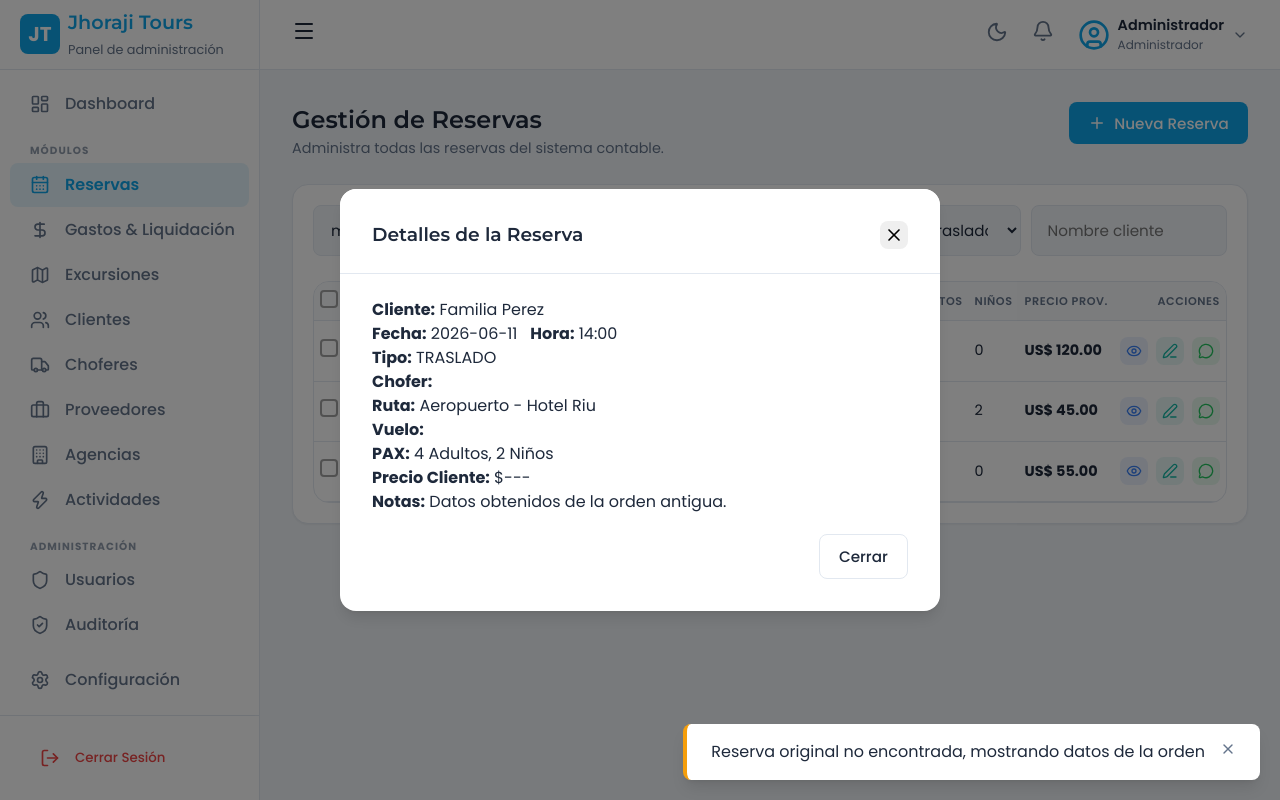
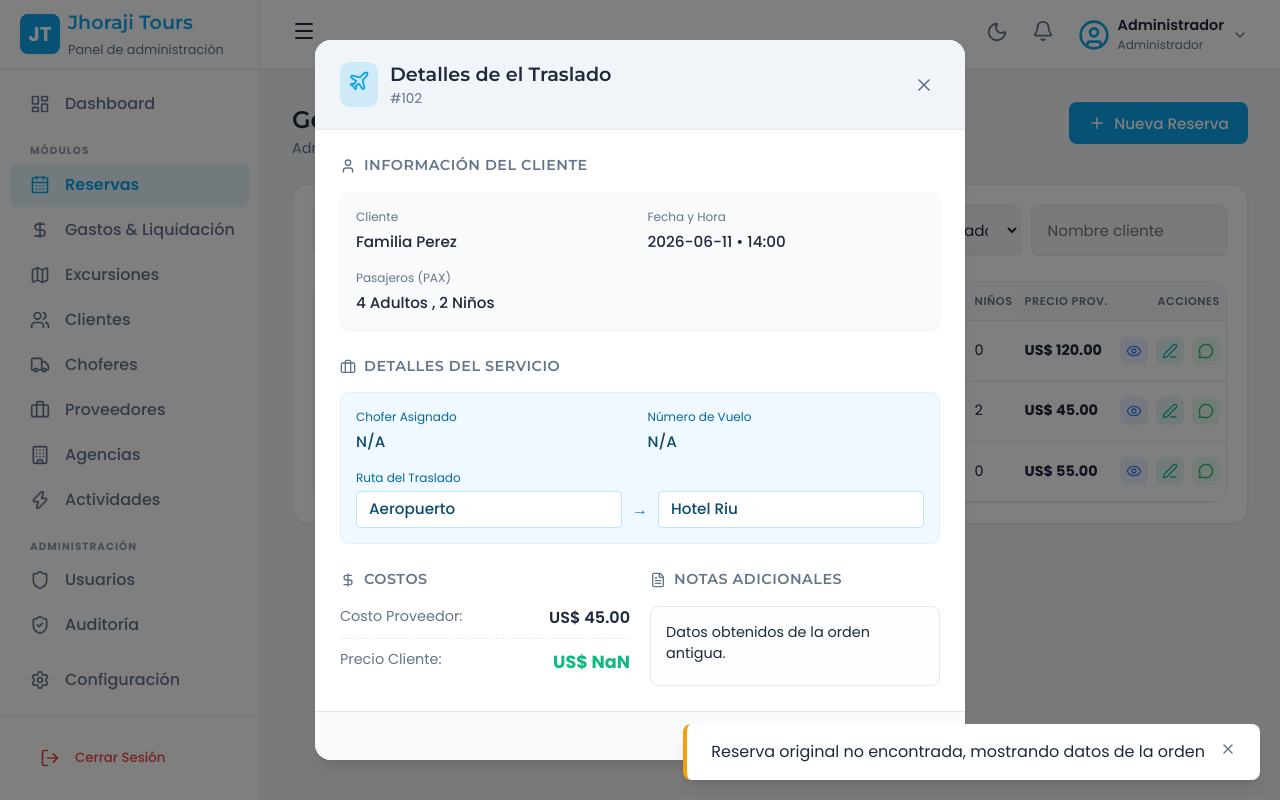
Before and after one commit to mayelingarcia1906-wq/JhorajiTours, a React (Vite) app: page /#/bookings in a window 1280 px wide. Both pictures are taken after a click on the button 1134 px from the left and 411 px from the top of the page. Built offline with nearby package versions, Linux system fonts and the light colour scheme.

Commit message:
Redesign view modal to match system aesthetics

```diff
--- a/src/pages/BookingsPage.jsx
+++ b/src/pages/BookingsPage.jsx
@@ -1,5 +1,5 @@
 import { useMemo, useState, useEffect } from 'react';
-import { Calendar, DollarSign, Edit3, Eraser, Eye, MapPin, Plus, Search, Trash2, User, Users, X, ArrowLeft } from 'lucide-react';
+import { Calendar, DollarSign, Edit3, Eraser, Eye, MapPin, Plus, Search, Trash2, User, Users, X, ArrowLeft, FileText, Clock, Plane, Briefcase } from 'lucide-react';
 import { useLanguage } from '../context/LanguageContext';
 import { useToast } from '../context/ToastContext';
 import OrdersPage from './OrdersPage';
@@ -307,35 +307,130 @@ const BookingsPage = () => {
       <OrdersPage hideHeader={true} onEditOrder={handleEditOrder} onViewOrder={handleViewOrder} />
 
       {viewingBooking && (
-        <div className="modal-overlay">
-          <div className="modal-content" style={{ maxWidth: '600px' }}>
-            <div className="d-flex justify-content-between align-items-center mb-4">
-              <h3 style={{ margin: 0 }}>Detalles de la Reserva</h3>
-              <button className="btn" style={{ padding: '4px' }} onClick={() => setViewingBooking(null)}><X size={20}/></button>
+        <div className="modal-overlay" style={{ padding: '20px' }}>
+          <div className="modal-content" style={{ maxWidth: '650px', width: '100%', borderRadius: 'var(--radius-lg)', padding: 0, overflow: 'hidden' }}>
+            <div style={{ backgroundColor: 'var(--bg-color)', borderBottom: '1px solid var(--border-color)', padding: '20px 25px', display: 'flex', justifyContent: 'space-between', alignItems: 'center' }}>
+              <div style={{ display: 'flex', alignItems: 'center', gap: '12px' }}>
+                <div style={{ backgroundColor: viewingBooking.type === 'ACTIVIDAD' ? 'rgba(34, 197, 94, 0.15)' : 'rgba(14, 165, 233, 0.15)', color: viewingBooking.type === 'ACTIVIDAD' ? '#16a34a' : '#0ea5e9', padding: '8px', borderRadius: '10px' }}>
+                  {viewingBooking.type === 'ACTIVIDAD' ? <MapPin size={22} /> : <Plane size={22} />}
                 </div>
                 <div>
-              <p><strong>Cliente:</strong> {viewingBooking.customer}</p>
-              <p><strong>Fecha:</strong> {viewingBooking.date} &nbsp; <strong>Hora:</strong> {viewingBooking.time}</p>
-              <p><strong>Tipo:</strong> {viewingBooking.type}</p>
+                  <h3 style={{ margin: 0, color: 'var(--text-dark)', fontSize: '1.2rem', fontWeight: 600 }}>Detalles de {viewingBooking.type === 'ACTIVIDAD' ? 'la Actividad' : 'el Traslado'}</h3>
+                  <p style={{ margin: 0, color: 'var(--text-light)', fontSize: '0.85rem' }}>#{viewingBooking.id || 'RES-000'}</p>
+                </div>
+              </div>
+              <button className="btn" style={{ padding: '6px', backgroundColor: '#f1f5f9', borderRadius: '50%', color: 'var(--text-light)', border: 'none' }} onClick={() => setViewingBooking(null)}>
+                <X size={20}/>
+              </button>
+            </div>
+
+            <div style={{ padding: '25px', display: 'flex', flexDirection: 'column', gap: '25px', maxHeight: '75vh', overflowY: 'auto' }}>
+
+              {/* Información General */}
+              <div>
+                <h4 style={{ fontSize: '0.9rem', color: 'var(--text-light)', textTransform: 'uppercase', letterSpacing: '0.5px', marginBottom: '15px', display: 'flex', alignItems: 'center', gap: '8px' }}>
+                  <User size={16} /> Información del Cliente
+                </h4>
+                <div style={{ display: 'grid', gridTemplateColumns: 'repeat(auto-fit, minmax(200px, 1fr))', gap: '15px', backgroundColor: '#f8fafc', padding: '15px', borderRadius: 'var(--radius-md)', border: '1px solid #f1f5f9' }}>
+                  <div>
+                    <label style={{ display: 'block', fontSize: '0.75rem', color: 'var(--text-light)', marginBottom: '4px' }}>Cliente</label>
+                    <span style={{ fontSize: '0.95rem', color: 'var(--text-dark)', fontWeight: 500 }}>{viewingBooking.customer}</span>
+                  </div>
+                  <div>
+                    <label style={{ display: 'block', fontSize: '0.75rem', color: 'var(--text-light)', marginBottom: '4px' }}>Fecha y Hora</label>
+                    <span style={{ fontSize: '0.95rem', color: 'var(--text-dark)', fontWeight: 500 }}>{viewingBooking.date} {viewingBooking.time ? `• ${viewingBooking.time}` : ''}</span>
+                  </div>
+                  <div>
+                    <label style={{ display: 'block', fontSize: '0.75rem', color: 'var(--text-light)', marginBottom: '4px' }}>Pasajeros (PAX)</label>
+                    <span style={{ fontSize: '0.95rem', color: 'var(--text-dark)', fontWeight: 500 }}>{viewingBooking.pax} Adultos {viewingBooking.children > 0 ? `, ${viewingBooking.children} Niños` : ''}</span>
+                  </div>
+                  {viewingBooking.language && (
+                    <div>
+                      <label style={{ display: 'block', fontSize: '0.75rem', color: 'var(--text-light)', marginBottom: '4px' }}>Idioma</label>
+                      <span style={{ fontSize: '0.95rem', color: 'var(--text-dark)', fontWeight: 500 }}>{viewingBooking.language}</span>
+                    </div>
+                  )}
+                </div>
+              </div>
+
+              {/* Detalles del Servicio */}
+              <div>
+                <h4 style={{ fontSize: '0.9rem', color: 'var(--text-light)', textTransform: 'uppercase', letterSpacing: '0.5px', marginBottom: '15px', display: 'flex', alignItems: 'center', gap: '8px' }}>
+                  <Briefcase size={16} /> Detalles del Servicio
+                </h4>
+                <div style={{ display: 'grid', gridTemplateColumns: 'repeat(auto-fit, minmax(200px, 1fr))', gap: '15px', backgroundColor: '#f0f9ff', padding: '15px', borderRadius: 'var(--radius-md)', border: '1px solid #e0f2fe' }}>
                   {viewingBooking.type === 'ACTIVIDAD' ? (
                     <>
-                  <p><strong>Tour/Actividad:</strong> {viewingBooking.tour}</p>
-                  <p><strong>Proveedor:</strong> {viewingBooking.provider}</p>
-                  <p><strong>Hotel:</strong> {viewingBooking.hotel}</p>
+                      <div style={{ gridColumn: '1 / -1' }}>
+                        <label style={{ display: 'block', fontSize: '0.75rem', color: '#0369a1', marginBottom: '4px' }}>Tour / Actividad</label>
+                        <span style={{ fontSize: '1.05rem', color: '#0c4a6e', fontWeight: 600 }}>{viewingBooking.tour || 'N/A'}</span>
+                      </div>
+                      <div>
+                        <label style={{ display: 'block', fontSize: '0.75rem', color: '#0369a1', marginBottom: '4px' }}>Proveedor</label>
+                        <span style={{ fontSize: '0.95rem', color: '#0c4a6e', fontWeight: 500 }}>{viewingBooking.provider || 'N/A'}</span>
+                      </div>
+                      <div>
+                        <label style={{ display: 'block', fontSize: '0.75rem', color: '#0369a1', marginBottom: '4px' }}>Hotel / Recogida</label>
+                        <span style={{ fontSize: '0.95rem', color: '#0c4a6e', fontWeight: 500 }}>{viewingBooking.hotel || 'N/A'}</span>
+                      </div>
                     </>
                   ) : (
                     <>
-                  <p><strong>Chofer:</strong> {viewingBooking.driver}</p>
-                  <p><strong>Ruta:</strong> {viewingBooking.pickupLocation} - {viewingBooking.dropoffLocation}</p>
-                  <p><strong>Vuelo:</strong> {viewingBooking.flightNumber}</p>
+                      <div>
+                        <label style={{ display: 'block', fontSize: '0.75rem', color: '#0369a1', marginBottom: '4px' }}>Chofer Asignado</label>
+                        <span style={{ fontSize: '0.95rem', color: '#0c4a6e', fontWeight: 500 }}>{viewingBooking.driver || 'N/A'}</span>
+                      </div>
+                      <div>
+                        <label style={{ display: 'block', fontSize: '0.75rem', color: '#0369a1', marginBottom: '4px' }}>Número de Vuelo</label>
+                        <span style={{ fontSize: '0.95rem', color: '#0c4a6e', fontWeight: 500 }}>{viewingBooking.flightNumber || 'N/A'}</span>
+                      </div>
+                      <div style={{ gridColumn: '1 / -1' }}>
+                        <label style={{ display: 'block', fontSize: '0.75rem', color: '#0369a1', marginBottom: '4px' }}>Ruta del Traslado</label>
+                        <div style={{ display: 'flex', alignItems: 'center', gap: '10px' }}>
+                          <span style={{ fontSize: '0.95rem', color: '#0c4a6e', fontWeight: 500, flex: 1, backgroundColor: 'white', padding: '6px 12px', borderRadius: '4px', border: '1px solid #bae6fd' }}>{viewingBooking.pickupLocation || 'N/A'}</span>
+                          <span style={{ color: '#0284c7' }}>→</span>
+                          <span style={{ fontSize: '0.95rem', color: '#0c4a6e', fontWeight: 500, flex: 1, backgroundColor: 'white', padding: '6px 12px', borderRadius: '4px', border: '1px solid #bae6fd' }}>{viewingBooking.dropoffLocation || 'N/A'}</span>
+                        </div>
+                      </div>
                     </>
                   )}
-              <p><strong>PAX:</strong> {viewingBooking.pax} Adultos, {viewingBooking.children} Niños</p>
-              <p><strong>Precio Cliente:</strong> ${viewingBooking.clientPrice}</p>
-              <p><strong>Notas:</strong> {viewingBooking.notes || 'N/A'}</p>
                 </div>
-            <div style={{ marginTop: '20px', display: 'flex', justifyContent: 'flex-end' }}>
-              <button className="btn btn-outline" onClick={() => setViewingBooking(null)}>Cerrar</button>
+              </div>
+
+              {/* Extras y Notas */}
+              <div style={{ display: 'grid', gridTemplateColumns: 'repeat(auto-fit, minmax(200px, 1fr))', gap: '20px' }}>
+                <div>
+                  <h4 style={{ fontSize: '0.9rem', color: 'var(--text-light)', textTransform: 'uppercase', letterSpacing: '0.5px', marginBottom: '15px', display: 'flex', alignItems: 'center', gap: '8px' }}>
+                    <DollarSign size={16} /> Costos
+                  </h4>
+                  <div style={{ display: 'flex', flexDirection: 'column', gap: '10px' }}>
+                    <div style={{ display: 'flex', justifyContent: 'space-between', borderBottom: '1px dashed var(--border-color)', paddingBottom: '8px' }}>
+                      <span style={{ color: 'var(--text-light)', fontSize: '0.9rem' }}>Costo Proveedor:</span>
+                      <span style={{ fontWeight: 600, color: 'var(--text-dark)' }}>US$ {Number(viewingBooking.providerCost || 0).toFixed(2)}</span>
+                    </div>
+                    <div style={{ display: 'flex', justifyContent: 'space-between', paddingBottom: '8px' }}>
+                      <span style={{ color: 'var(--text-light)', fontSize: '0.9rem' }}>Precio Cliente:</span>
+                      <span style={{ fontWeight: 700, color: '#10b981', fontSize: '1.1rem' }}>US$ {Number(viewingBooking.clientPrice || 0).toFixed(2)}</span>
+                    </div>
+                  </div>
+                </div>
+
+                <div>
+                  <h4 style={{ fontSize: '0.9rem', color: 'var(--text-light)', textTransform: 'uppercase', letterSpacing: '0.5px', marginBottom: '15px', display: 'flex', alignItems: 'center', gap: '8px' }}>
+                    <FileText size={16} /> Notas Adicionales
+                  </h4>
+                  <div style={{ backgroundColor: '#fcfdfd', padding: '15px', borderRadius: 'var(--radius-md)', border: '1px solid var(--border-color)', minHeight: '80px', color: viewingBooking.notes ? 'var(--text-dark)' : 'var(--text-light)', fontSize: '0.9rem', fontStyle: viewingBooking.notes ? 'normal' : 'italic' }}>
+                    {viewingBooking.notes || 'Ninguna nota registrada.'}
+                  </div>
+                </div>
+              </div>
+
+            </div>
+
+            <div style={{ padding: '15px 25px', borderTop: '1px solid var(--border-color)', backgroundColor: '#f8fafc', display: 'flex', justifyContent: 'flex-end' }}>
+              <button className="btn" style={{ backgroundColor: 'white', border: '1px solid #cbd5e1', color: '#475569', padding: '8px 24px', borderRadius: 'var(--radius-full)', fontWeight: 600 }} onClick={() => setViewingBooking(null)}>
+                Cerrar
+              </button>
             </div>
           </div>
         </div>
```
Lines whose indentation alone changed are shown as unchanged.
